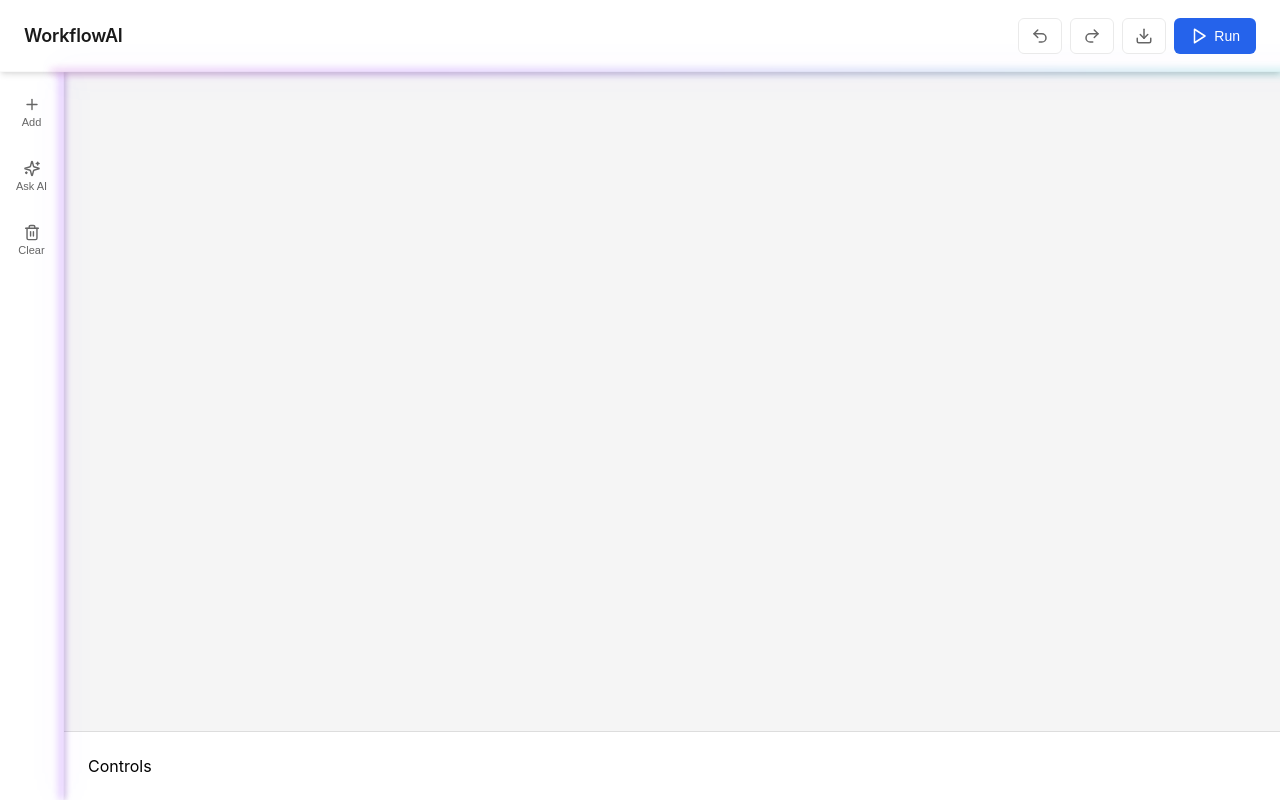
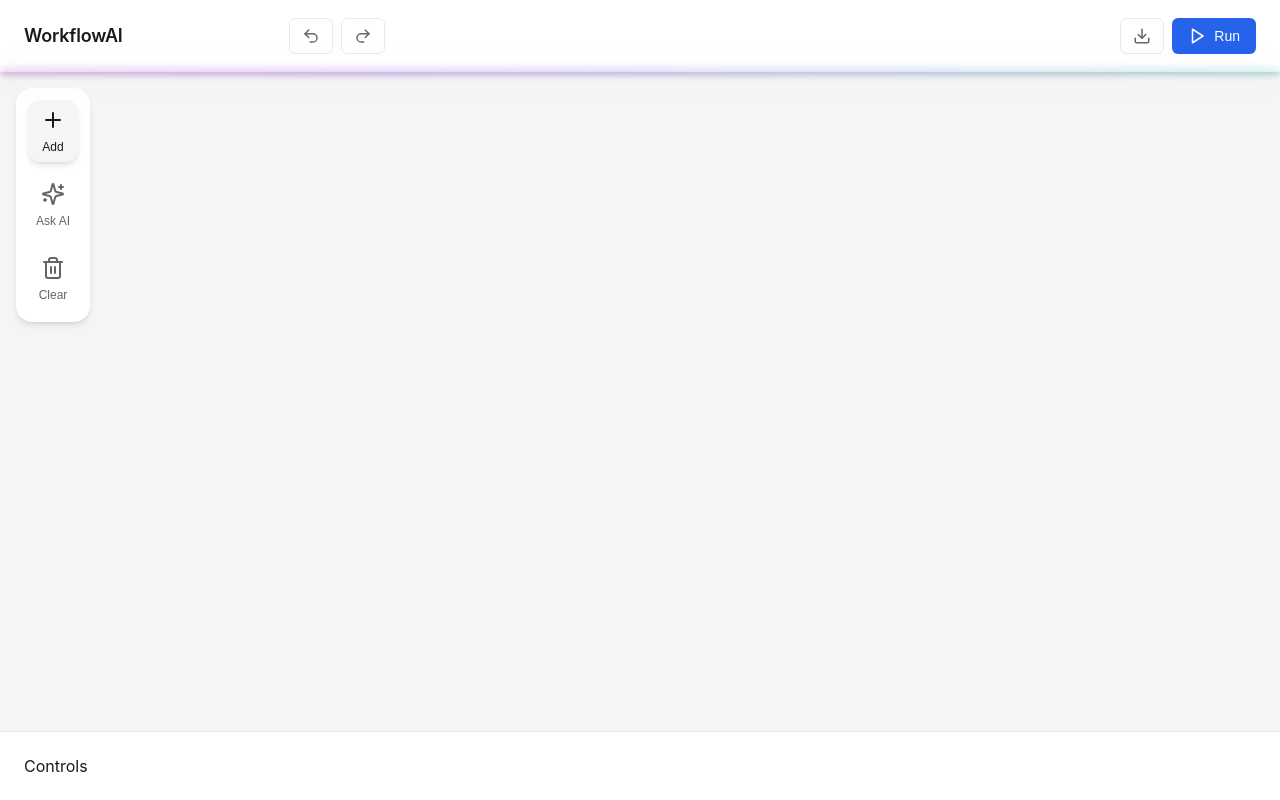
Before and after one commit to paradiselabs-ai/paradiselabs-ai.github.io, a React (Vite) app: page / in a window 1280 px wide. Built offline with nearby package versions, Linux system fonts and the light colour scheme.

Commit message:
Enhanced index.css and updated left side bar

```diff
--- a/src/components/Header/Header.tsx
+++ b/src/components/Header/Header.tsx
@@ -6,9 +6,7 @@ const Header: React.FC = () => {
     <div className="header">
       <div className="header__left">
         <span className="header__logo-text">WorkflowAI</span>
-      </div>
-
-      <div className="header__actions">
+        <div className="header__actions" style={{ marginLeft: '150px' }}>
           <button
             className="header__button"
             title="Undo"
@@ -23,6 +21,10 @@ const Header: React.FC = () => {
           >
             <Redo2 />
           </button>
+        </div>
+      </div>
+
+      <div className="header__actions">
         <button
           className="header__button"
           title="Export your code"
--- a/src/components/WorkflowEditor/WorkflowEditor.tsx
+++ b/src/components/WorkflowEditor/WorkflowEditor.tsx
@@ -33,8 +33,8 @@ const WorkflowEditor: React.FC = () => {
   ];
 
   return (
-    <div className="workflow-editor">
-      <div className="workflow-editor__buttons">
+    <nav className="workflow-editor" aria-label="Workflow tools">
+      <div className="workflow-editor__buttons" role="toolbar" aria-label="Workflow editing tools">
         {menuItems.map(({ id, icon: Icon, label, onClick }) => (
           <button
             key={id}
@@ -42,18 +42,21 @@ const WorkflowEditor: React.FC = () => {
               setSelectedItem(id);
               onClick?.();
             }}
-            className={`workflow-editor__button ${
-              selectedItem === id ? 'text-gray-900 bg-gray-100' : ''
+            className={`workflow-editor__button group ${
+              selectedItem === id ? 'workflow-editor__button--selected' : ''
             }`}
             aria-label={label}
             title={label}
+            aria-pressed={selectedItem === id}
           >
-            <Icon className="workflow-editor__button-icon" />
-            <span className="workflow-editor__button-text">{label}</span>
+            <span className="workflow-editor__button-content">
+              <Icon className="workflow-editor__button-icon" />
+              <span className="workflow-editor__button-text">{label}</span>
+            </span>
           </button>
         ))}
       </div>
-    </div>
+    </nav>
   );
 };
 
--- a/src/index.css
+++ b/src/index.css
@@ -3,41 +3,71 @@
 @tailwind utilities;
 
 :root {
-  /* Color and effect variables */
+  /* Color System */
+  --color-primary: #2563eb;
+  --color-primary-dark: #1d4ed8;
+  --color-neutral-50: #f9f9f9;
+  --color-neutral-100: #f5f5f5;
+  --color-neutral-200: #eaeaea;
+  --color-neutral-300: #ddd;
+  --color-neutral-400: #666;
+  --color-neutral-900: #1a1a1a;
+
+  /* Gradient Colors */
+  --color-gradient-1: #00CAB1;
+  --color-gradient-2: #7B00FF;
+  --color-gradient-3: #FF3366;
+
+  /* Effects */
   --backlight-gradient: linear-gradient(
     90deg,
-    #00CAB1,
-    #7B00FF,
-    #FF3366,
-    #7B00FF,
-    #00CAB1
+    var(--color-gradient-1),
+    var(--color-gradient-2),
+    var(--color-gradient-3),
+    var(--color-gradient-2),
+    var(--color-gradient-1)
   );
   --backlight-blur-base: 3px;
   --backlight-opacity: 0.7;
   --backlight-glow-spread: 15px;
-  --animation-duration: 12s;
 
-  /* Layout variables */
+  /* Animations */
+  --animation-duration-slow: 12s;
+  --animation-duration-medium: 0.3s;
+  --animation-duration-fast: 0.2s;
+  --transition-timing: cubic-bezier(0.4, 0, 0.2, 1);
+
+  /* Layout */
   --header-height: 72px;
-  --workflow-editor-width: 64px;
 
-  /* Z-index layers */
+  /* Spacing System */
+  --spacing-2: 2px;
+  --spacing-4: 4px;
+  --spacing-base: 8px;
+  --spacing-12: 12px;
+  --spacing-16: 16px;
+  --spacing-24: 24px;
+  --spacing-32: 32px;
+
+  /* Z-index System */
+  --z-base: 1;
   --z-header: 100;
   --z-workflow-editor: 50;
 
-  /* Spacing system */
-  --spacing-base: 8px;
-  --spacing-md: calc(var(--spacing-base) * 2);
-  --spacing-lg: calc(var(--spacing-base) * 3);
+  /* Shadows */
+  --shadow-sm: 0 1px 2px rgba(0, 0, 0, 0.05);
+  --shadow-md: 0 4px 6px -1px rgba(0, 0, 0, 0.1), 0 2px 4px -1px rgba(0, 0, 0, 0.06);
+  --shadow-lg: 0 10px 15px -3px rgba(0, 0, 0, 0.1), 0 4px 6px -2px rgba(0, 0, 0, 0.05);
 }
 
-/* Global box sizing reset */
+/* Modern CSS Reset */
 *, *::before, *::after {
   box-sizing: border-box;
   margin: 0;
   padding: 0;
 }
 
+/* Base Styles */
 body {
   margin: 0;
   font-family: -apple-system, BlinkMacSystemFont, 'Segoe UI', 'Roboto', 'Oxygen',
@@ -45,6 +75,7 @@ body {
     sans-serif;
   -webkit-font-smoothing: antialiased;
   -moz-osx-font-smoothing: grayscale;
+  color: var(--color-neutral-900);
 }
 
 code {
@@ -52,11 +83,12 @@ code {
     monospace;
 }
 
+/* Layout */
 .app {
   display: flex;
   flex-direction: column;
   min-height: 100vh;
-  padding-top: var(--header-height); /* Single source of header offset */
+  padding-top: var(--header-height);
 }
 
 .app__main {
@@ -71,58 +103,59 @@ code {
   display: flex;
 }
 
-/* Header styles */
+/* Header Component */
 .header {
   display: flex;
   justify-content: space-between;
   align-items: center;
   height: var(--header-height);
-  padding: 0 var(--spacing-lg);
+  padding: 0 var(--spacing-24);
   background-color: rgba(255, 255, 255, 0.95);
   backdrop-filter: blur(8px);
   border-bottom: 1px solid rgba(234, 234, 234, 0.3);
-  box-shadow:
-    0 4px 6px -1px rgba(0, 0, 0, 0.1),
-    0 2px 4px -1px rgba(0, 0, 0, 0.06);
+  box-shadow: var(--shadow-md);
   width: 100%;
   position: fixed;
   top: 0;
   left: 0;
   z-index: var(--z-header);
-  transition: all 0.3s ease;
+  transition: all var(--animation-duration-medium) var(--transition-timing);
 }
 
 .header:after {
   position: absolute;
   content: "";
   top: 100%;
-  left: 4%;
+  left: 0;
   right: 0;
   height: 2px;
   width: 100%;
   background: var(--backlight-gradient);
   background-size: 300% 100%;
-  filter: blur(var(--backlight-blur-base)) drop-shadow(0 0 var(--backlight-glow-spread) rgba(123, 0, 255, 0.3));
+  filter: blur(var(--backlight-blur-base))
+    drop-shadow(0 0 var(--backlight-glow-spread) rgba(123, 0, 255, 0.3));
   opacity: var(--backlight-opacity);
-  z-index: -1;
-  animation: backlight_bg var(--animation-duration) ease-in-out infinite;
+  z-index: var(--z-base);
+  will-change: background-position, filter;
+  animation: backlight_bg var(--animation-duration-slow) ease-in-out infinite;
 }
 
 .header__left {
   display: flex;
   align-items: center;
+  gap: var(--spacing-16);
 }
 
 .header__logo-text {
   font-size: 18px;
   font-weight: 600;
-  color: #1a1a1a;
+  color: var(--color-neutral-900);
   letter-spacing: -0.01em;
 }
 
 .header__actions {
   display: flex;
-  gap: 8px;
+  gap: var(--spacing-base);
   align-items: center;
 }
 
@@ -131,19 +164,24 @@ code {
   align-items: center;
   justify-content: center;
   height: 36px;
-  padding: 0 12px;
-  border: 1px solid #eaeaea;
+  padding: 0 var(--spacing-12);
+  border: 1px solid var(--color-neutral-200);
   border-radius: 6px;
   background-color: #ffffff;
-  color: #666;
+  color: var(--color-neutral-400);
   cursor: pointer;
-  transition: all 0.2s ease;
+  transition: all var(--animation-duration-fast) var(--transition-timing);
 }
 
 .header__button:hover {
-  background-color: #f9f9f9;
-  border-color: #ddd;
-  color: #333;
+  background-color: var(--color-neutral-50);
+  border-color: var(--color-neutral-300);
+  color: var(--color-neutral-900);
+}
+
+.header__button:focus-visible {
+  outline: 2px solid var(--color-primary);
+  outline-offset: 2px;
 }
 
 .header__button:active {
@@ -156,97 +194,112 @@ code {
 }
 
 .header__button span {
-  margin-left: 6px;
+  margin-left: var(--spacing-base);
   font-size: 14px;
   font-weight: 500;
 }
 
 .header__button--run {
-  background-color: #2563eb;
+  background-color: var(--color-primary);
   border: none;
   color: white;
-  padding: 0 16px;
+  padding: 0 var(--spacing-16);
 }
 
 .header__button--run:hover {
-  background-color: #1d4ed8;
+  background-color: var(--color-primary-dark);
   color: white;
 }
 
-/* Workflow Editor styles */
+/* Workflow Editor */
 .workflow-editor {
   position: fixed;
-  left: 0;
-  top: var(--header-height);
-  bottom: 0;
-  width: var(--workflow-editor-width);
-  padding: var(--spacing-md) var(--spacing-base);
-  background-color: #fff;
-  border-right: 1px solid rgba(234, 234, 234, 0.3);
-  box-shadow: 2px 0 5px rgba(0, 0, 0, 0.1);
+  left: var(--spacing-16);
+  top: calc(var(--header-height) + var(--spacing-16));
   z-index: var(--z-workflow-editor);
-}
-
-.workflow-editor::after {
-  position: absolute;
-  content: "";
-  top: 0;
-  right: 0;
-  bottom: 0;
-  width: 2px;
-  background: var(--backlight-gradient);
-  background-size: 100% 300%;
-  filter: blur(var(--backlight-blur-base)) drop-shadow(0 0 var(--backlight-glow-spread) rgba(123, 0, 255, 0.3));
-  opacity: var(--backlight-opacity);
-  animation: backlight_bg var(--animation-duration) ease-in-out infinite;
-  pointer-events: none;
 }
 
 .workflow-editor__buttons {
   display: flex;
   flex-direction: column;
-  gap: 16px;
-  align-items: center;
+  gap: var(--spacing-12);
+  background-color: white;
+  padding: var(--spacing-12);
+  border-radius: 16px;
+  box-shadow: var(--shadow-md);
 }
 
 .workflow-editor__button {
+  position: relative;
+  padding: 0;
+  border: none;
+  background: none;
+  cursor: pointer;
+  transition: all var(--animation-duration-fast) var(--transition-timing);
+  outline: none;
+}
+
+.workflow-editor__button-content {
   display: flex;
   flex-direction: column;
   align-items: center;
-  width: 48px;
-  height: 48px;
-  padding: 8px;
-  border: none;
-  border-radius: 8px;
+  padding: var(--spacing-base);
   background-color: transparent;
-  color: #666;
-  cursor: pointer;
-  transition: all 0.2s;
+  border-radius: 12px;
+  transition: all var(--animation-duration-fast) var(--transition-timing);
 }
 
-.workflow-editor__button:hover {
-  background-color: #f5f5f5;
-  color: #333;
+.workflow-editor__button:hover .workflow-editor__button-content {
+  background-color: var(--color-neutral-50);
+  transform: translateY(-1px);
+  box-shadow: var(--shadow-sm);
+}
+
+.workflow-editor__button:active .workflow-editor__button-content {
+  transform: translateY(0);
+  box-shadow: var(--shadow-sm);
+}
+
+.workflow-editor__button--selected .workflow-editor__button-content {
+  background-color: var(--color-neutral-100);
+  box-shadow: var(--shadow-md);
+}
+
+.workflow-editor__button:focus-visible .workflow-editor__button-content {
+  outline: 2px solid var(--color-primary);
+  outline-offset: 2px;
 }
 
 .workflow-editor__button-icon {
   width: 24px;
   height: 24px;
-  margin-bottom: 4px;
+  margin-bottom: var(--spacing-base);
+  color: var(--color-neutral-400);
+  transition: color var(--animation-duration-fast) var(--transition-timing);
+}
+
+.workflow-editor__button:hover .workflow-editor__button-icon,
+.workflow-editor__button--selected .workflow-editor__button-icon {
+  color: var(--color-neutral-900);
 }
 
 .workflow-editor__button-text {
-  font-size: 11px;
-  text-align: center;
-  line-height: 1;
+  font-size: 12px;
+  font-weight: 500;
+  color: var(--color-neutral-400);
+  transition: color var(--animation-duration-fast) var(--transition-timing);
 }
 
-/* Workflow Builder styles */
+.workflow-editor__button:hover .workflow-editor__button-text,
+.workflow-editor__button--selected .workflow-editor__button-text {
+  color: var(--color-neutral-900);
+}
+
+/* Workflow Builder */
 .workflow-builder {
   flex: 1;
-  padding: var(--spacing-lg);
-  margin-left: var(--workflow-editor-width);
-  background-color: #f5f5f5;
+  padding: var(--spacing-24);
+  background-color: var(--color-neutral-100);
   overflow: auto;
 }
 
@@ -255,19 +308,32 @@ code {
 }
 
 .workflow-controls {
-  padding: var(--spacing-lg);
-  margin-left: var(--workflow-editor-width);
+  padding: var(--spacing-24);
   background-color: #fff;
-  border-top: 1px solid #ddd;
+  border-top: 1px solid var(--color-neutral-200);
 }
 
+/* Animations */
 @keyframes backlight_bg {
   0%, 100% {
     background-position: 0% 50%;
-    filter: blur(var(--backlight-blur-base)) drop-shadow(0 0 var(--backlight-glow-spread) rgba(123, 0, 255, 0.3));
+    filter: blur(var(--backlight-blur-base))
+      drop-shadow(0 0 var(--backlight-glow-spread) rgba(123, 0, 255, 0.3));
   }
   50% {
     background-position: 100% 50%;
-    filter: blur(calc(var(--backlight-blur-base) * 1.5)) drop-shadow(0 0 calc(var(--backlight-glow-spread) * 1.2) rgba(123, 0, 255, 0.4));
+    filter: blur(calc(var(--backlight-blur-base) * 1.5))
+      drop-shadow(0 0 calc(var(--backlight-glow-spread) * 1.2) rgba(123, 0, 255, 0.4));
   }
 }
+
+/* Media Queries */
+@media (max-width: 640px) {
+  .header {
+    padding: 0 var(--spacing-16);
+  }
+
+  .workflow-editor {
+    left: var(--spacing-base);
+  }
+}
```
Lines whose indentation alone changed are shown as unchanged.
